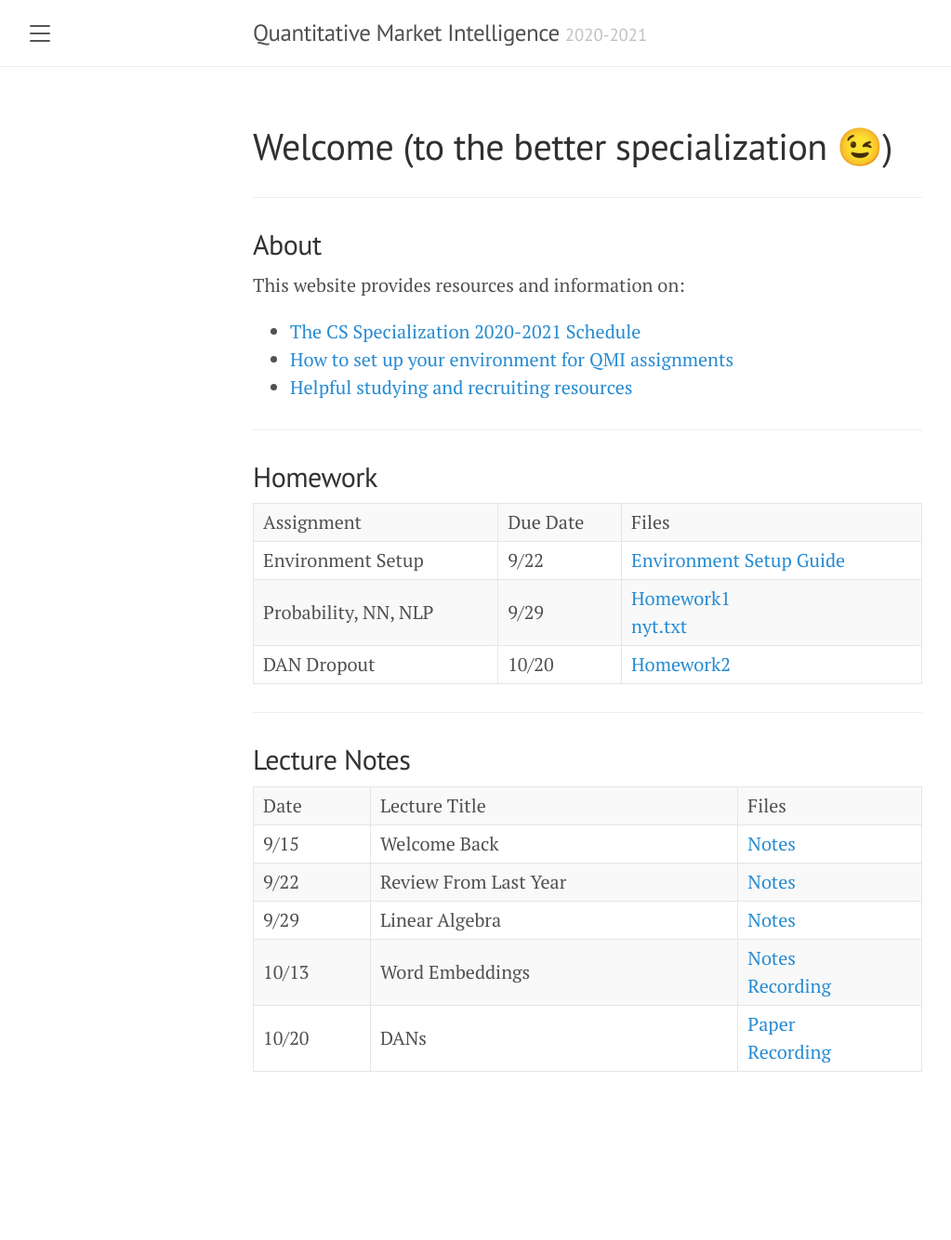
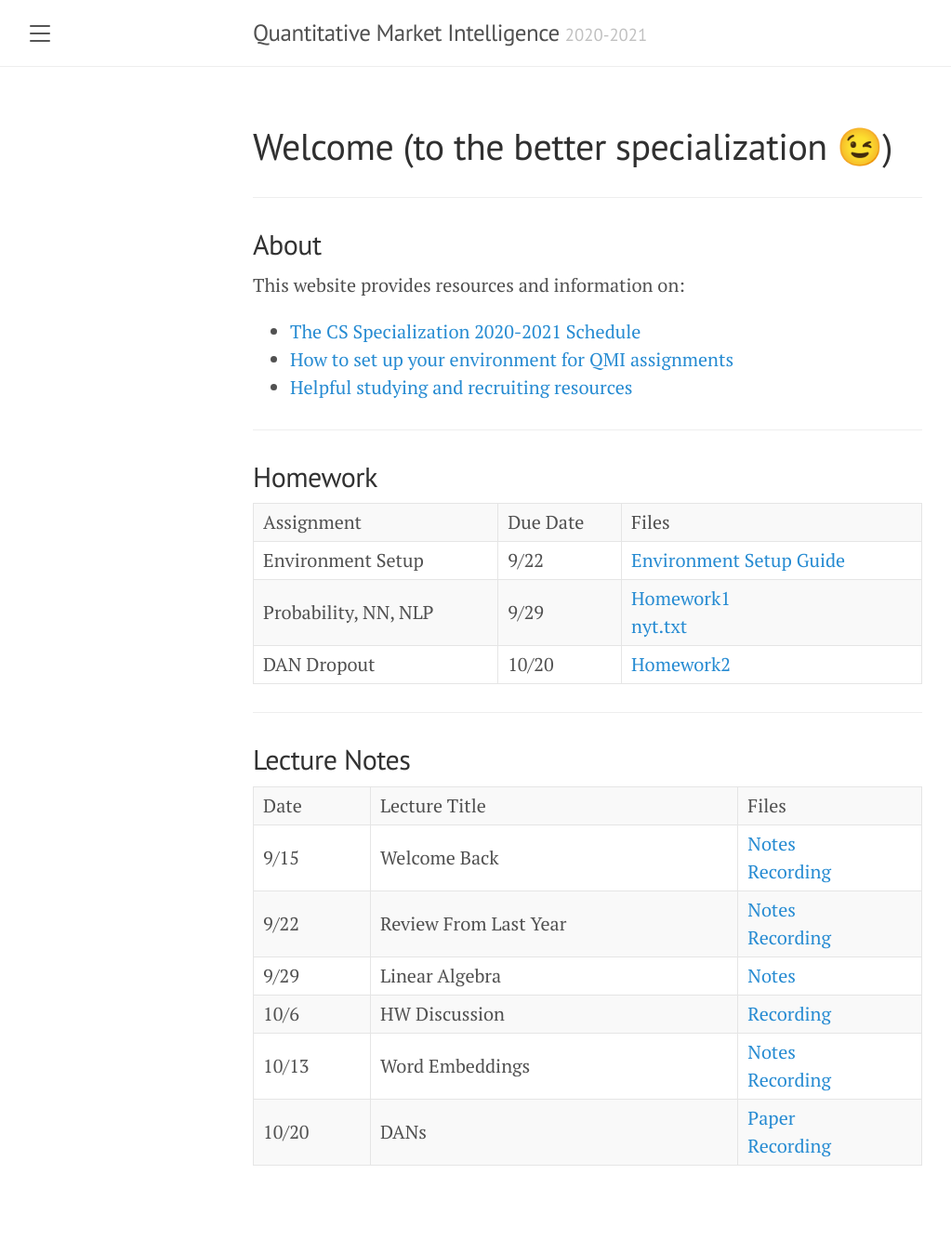
Before and after one commit to quantitativemarketintel/quantitativemarketintel.github.io, a Jekyll site: the page built from index.md, in a window 1280 px wide. Shown: the whole page at 93% size, without its empty margins (8-1031 px from the left). Built offline with Jekyll 4.4.1, drawn with Linux system fonts in a browser that asks for light colours; before the commit the page ends 1233 px from its top, so only the background shows below that.

Commit message:
Add recordings

```diff
--- a/index.md
+++ b/index.md
@@ -26,8 +26,9 @@ This website provides resources and information on:
 ## Lecture Notes
 
 | Date                | Lecture Title | Files |
-| 9/15   			  | Welcome Back  | [Notes]({{ site.url }}/assets/CSSpecialization_WelcomeBack.pdf)     |
-| 9/22   			  | Review From Last Year  | [Notes]({{ site.url }}/assets/CS_Specialization_Lec2.pdf)     |
+| 9/15   			  | Welcome Back  | [Notes]({{ site.url }}/assets/CSSpecialization_WelcomeBack.pdf)  <br> [Recording](https://drive.google.com/file/d/1hVl4kmG0A3NyNhAaaTP_PFXUoVq6-BSZ/view?usp=sharing)  |
+| 9/22   			  | Review From Last Year  | [Notes]({{ site.url }}/assets/CS_Specialization_Lec2.pdf)  <br> [Recording](https://drive.google.com/file/d/1pvzpa4b_6DGATzMkGWyxDyR8TOBspIPN/view?usp=sharing)  |
 | 9/29  			  | Linear Algebra         | [Notes]({{ site.url }}/assets/Notes9-29.pdf)     |
+| 10/6				  | HW Discussion          | [Recording](https://drive.google.com/file/d/1D19ivOs0wWQArVK5FehxegBKksUyIwzd/view?usp=sharing) |
 | 10/13 			  | Word Embeddings        | [Notes]({{ site.url }}/assets/Notes10-13.pdf)  <br> [Recording](https://drive.google.com/file/d/1cu5xFCdswjnxf_WU_4isB1fJ4UOERUaN/view?usp=sharing)   |
 | 10/20				  | DANs				   | [Paper]({{ site.url }}/assets/dan_paper.pdf) <br> [Recording](https://drive.google.com/file/d/1Tymgc_7gzXdt_lc14iVvqpRnoU6GYzXY/view?usp=sharing)   |
```
